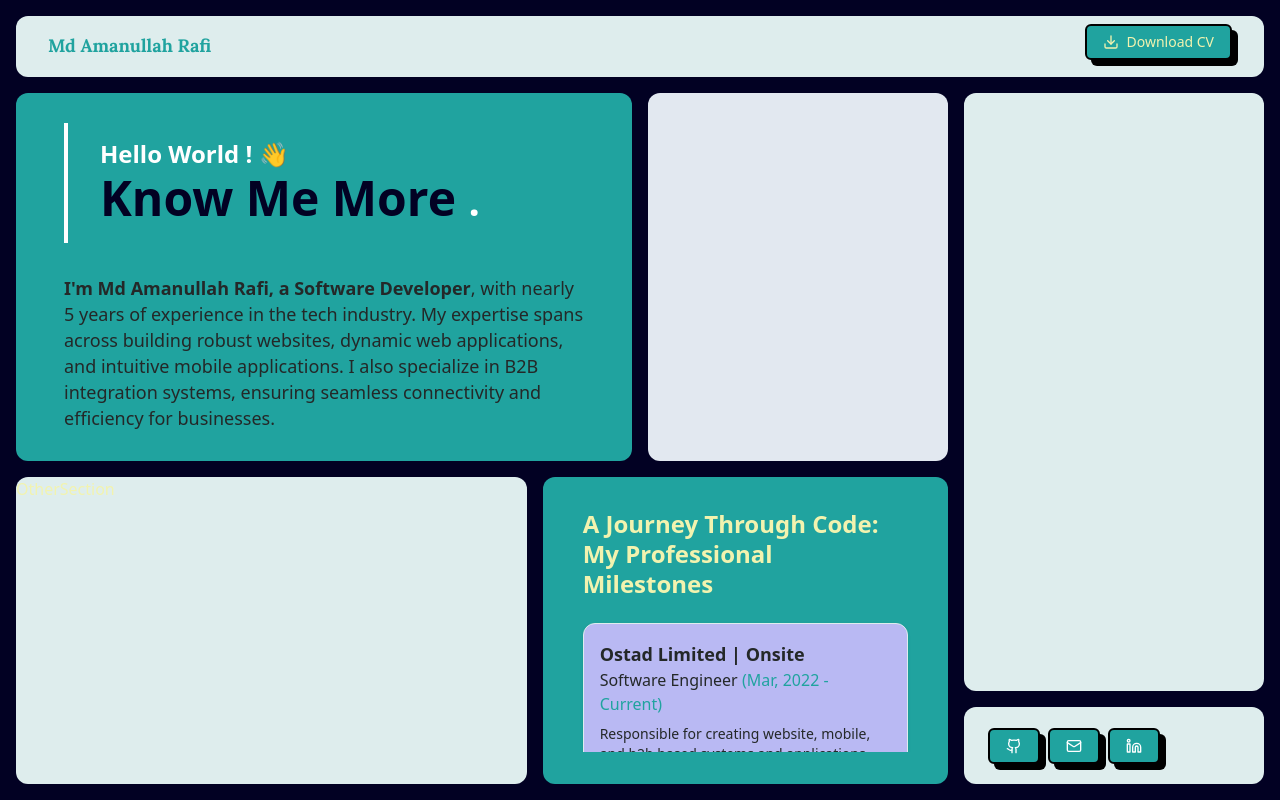
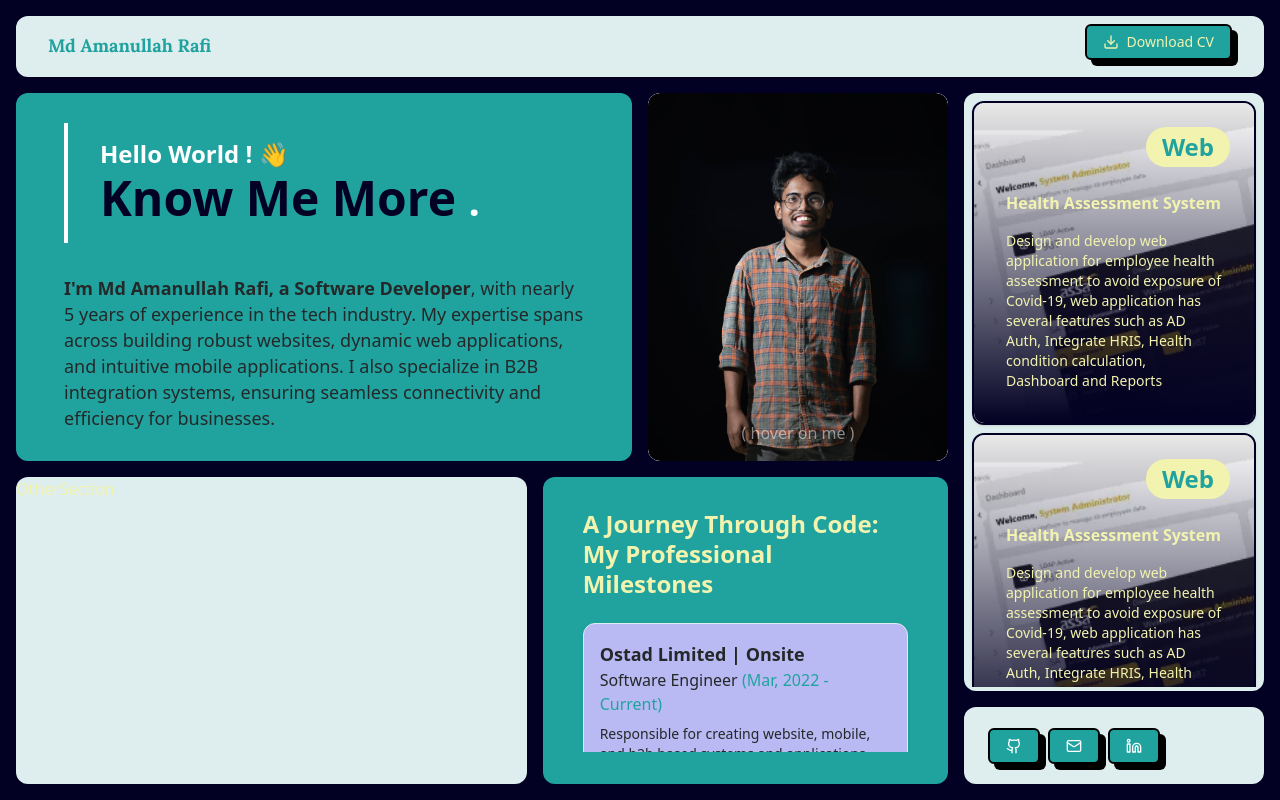
Before and after one commit to rafi-aman3/portfolio-new, a Next.js app: page / in a window 1280 px wide. Built offline with nearby package versions, Linux system fonts and the light colour scheme.

Commit message:
fix: projects side design done

```diff
--- a/src/components/profile-image.jsx
+++ b/src/components/profile-image.jsx
@@ -1,10 +1,24 @@
+import Image from "next/image";
 import React from "react";
 
 export const ProfileImage = () => {
 	return (
 		<div className='w-full h-full rounded-xl md:row-span-4 md:col-span-4  lg:row-span-5 lg:col-span-3  bg-slate-200 sm:bg-blue-200 md:bg-green-200 lg:bg-orange-200 xl:bg-slate-200 overflow-hidden'>
 			<div className='h-full w-full'>
-				<div className='h-full w-full relative aspect-[4/3] group'></div>
+				<div className='h-full overflow-hidden rounded-xl w-full relative aspect-[4/3] group'>
+					<Image
+						className='object-cover rounded-xl group-hover:scale-125  transition-all ease-lienar duration-700'
+						fill
+						sizes='100vw'
+						src={"/images/profile.jpg"}
+						alt='profile-image'
+						quality={75}
+						priority={false}
+					/>
+					<div className='group-hover:opacity-0 group-hover:translate-y-10 absolute text-primary-foreground opacity-50 bottom-0 flex items-center justify-center w-full pb-4 transition-all '>
+						( hover on me )
+					</div>
+				</div>
 			</div>
 		</div>
 	);
--- a/src/components/project-container.jsx
+++ b/src/components/project-container.jsx
@@ -1,9 +1,156 @@
-import React from "react";
-
 export const ProjectContainer = () => {
 	return (
 		<div className='w-full h-full rounded-xl md:row-span-5 md:col-span-6  lg:row-span-8 lg:col-span-3 bg-secondary sm:bg-blue-200 md:bg-green-200 lg:bg-orange-200 xl:bg-secondary'>
-			<div className='h-full w-full relative group overflow-hidden rounded-md p-1'></div>
+			<div className='h-full w-full relative group overflow-hidden rounded-md p-1'>
+				<div className='h-full w-full  overflow-auto no-scrollbar'>
+					<div className='flex flex-col h-full'>
+						<div className=' h-full w-full'>
+							<div className='h-full w-full p-1'>
+								<div className='rounded-xl bg-card text-card-foreground shadow h-full overflow-hidden border-background border-2'>
+									<div className='flex relative aspect-video items-center justify-center p-4'>
+										<div className='absolute inset-0 bg-gradient-to-b from-transparent to-background h-full w-full z-20' />
+										<div className='absolute inset-0   z-10'>
+											<img
+												style={{
+													position: "relative",
+													width: "100%",
+													height: "100%",
+													left: 0,
+													top: 0,
+													right: 0,
+													bottom: 0,
+													color: "transparent",
+													objectFit: "cover",
+												}}
+												fill='true'
+												src={`/images/hriscoreweb.webp`}
+												quality={75}
+												sizes='100vw'
+											/>
+										</div>
+
+										<div className='relative  z-30   flex flex-col justify-between select-none '>
+											<div className=' flex justify-end p-2 text-2xl font-semibold text-primary '>
+												<div className='bg-foreground p-1 rounded-full px-4'>
+													Web
+												</div>
+											</div>
+											<div className='p-2'>
+												<div className=' flex justify-start p-2 text-md font-bold text-foreground'>
+													Health Assessment System
+												</div>
+												<div className=' flex justify-start p-2 text-sm text-foreground'>
+													Design and develop web application for employee health
+													assessment to avoid exposure of Covid-19, web
+													application has several features such as AD Auth,
+													Integrate HRIS, Health condition calculation,
+													Dashboard and Reports
+												</div>
+											</div>
+										</div>
+									</div>
+								</div>
+							</div>
+						</div>
+						<div className=' h-full w-full'>
+							<div className='h-full w-full p-1'>
+								<div className='rounded-xl bg-card text-card-foreground shadow h-full overflow-hidden border-background border-2'>
+									<div className='flex relative aspect-video items-center justify-center p-4'>
+										<div className='absolute inset-0 bg-gradient-to-b from-transparent to-background h-full w-full z-20' />
+										<div className='absolute inset-0   z-10'>
+											<img
+												style={{
+													position: "relative",
+													width: "100%",
+													height: "100%",
+													left: 0,
+													top: 0,
+													right: 0,
+													bottom: 0,
+													color: "transparent",
+													objectFit: "cover",
+												}}
+												fill='true'
+												src={`/images/hriscoreweb.webp`}
+												quality={75}
+												sizes='100vw'
+											/>
+										</div>
+
+										<div className='relative  z-30   flex flex-col justify-between select-none '>
+											<div className=' flex justify-end p-2 text-2xl font-semibold text-primary '>
+												<div className='bg-foreground p-1 rounded-full px-4'>
+													Web
+												</div>
+											</div>
+											<div className='p-2'>
+												<div className=' flex justify-start p-2 text-md font-bold text-foreground'>
+													Health Assessment System
+												</div>
+												<div className=' flex justify-start p-2 text-sm text-foreground'>
+													Design and develop web application for employee health
+													assessment to avoid exposure of Covid-19, web
+													application has several features such as AD Auth,
+													Integrate HRIS, Health condition calculation,
+													Dashboard and Reports
+												</div>
+											</div>
+										</div>
+									</div>
+								</div>
+							</div>
+						</div>
+						<div className=' h-full w-full'>
+							<div className='h-full w-full p-1'>
+								<div className='rounded-xl bg-card text-card-foreground shadow h-full overflow-hidden border-background border-2'>
+									<div className='flex relative aspect-video items-center justify-center p-4'>
+										<div className='absolute inset-0 bg-gradient-to-b from-transparent to-background h-full w-full z-20' />
+										<div className='absolute inset-0   z-10'>
+											<img
+												style={{
+													position: "relative",
+													width: "100%",
+													height: "100%",
+													left: 0,
+													top: 0,
+													right: 0,
+													bottom: 0,
+													color: "transparent",
+													objectFit: "cover",
+												}}
+												fill='true'
+												src={`/images/hriscoreweb.webp`}
+												quality={75}
+												sizes='100vw'
+											/>
+										</div>
+
+										<div className='relative  z-30   flex flex-col justify-between select-none '>
+											<div className=' flex justify-end p-2 text-2xl font-semibold text-primary '>
+												<div className='bg-foreground p-1 rounded-full px-4'>
+													Web
+												</div>
+											</div>
+											<div className='p-2'>
+												<div className=' flex justify-start p-2 text-md font-bold text-foreground'>
+													Health Assessment System
+												</div>
+												<div className=' flex justify-start p-2 text-sm text-foreground'>
+													Design and develop web application for employee health
+													assessment to avoid exposure of Covid-19, web
+													application has several features such as AD Auth,
+													Integrate HRIS, Health condition calculation,
+													Dashboard and Reports
+												</div>
+											</div>
+										</div>
+									</div>
+								</div>
+							</div>
+						</div>
+					</div>
+				</div>
+			</div>
 		</div>
 	);
 };
```
Also changed, not shown: public/images/hriscoreweb.webp (added), public/images/profile.jpg (added).
